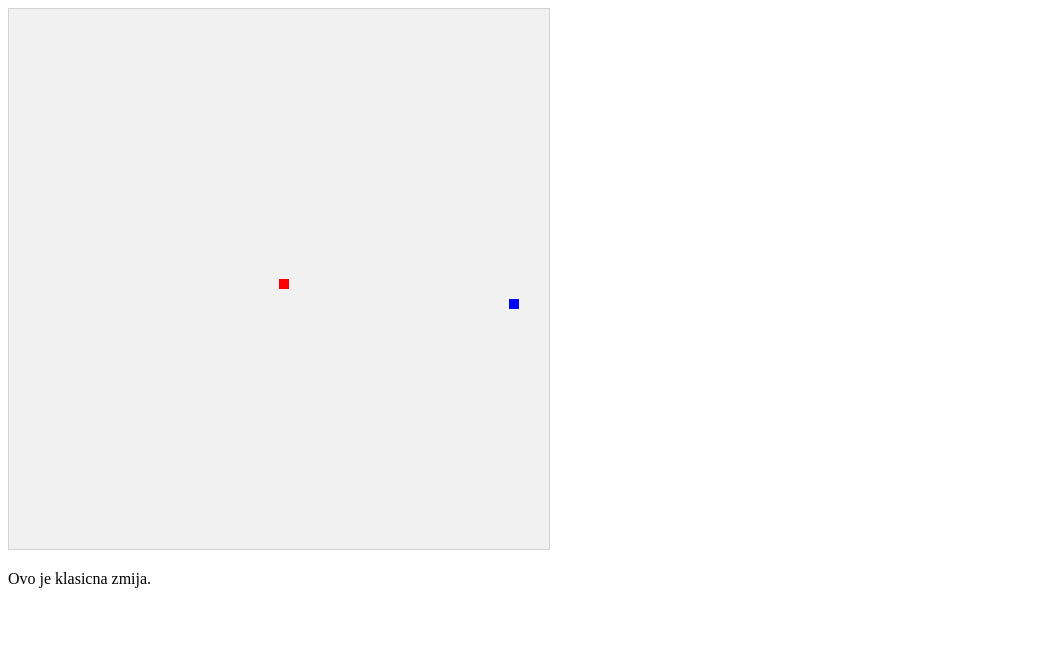
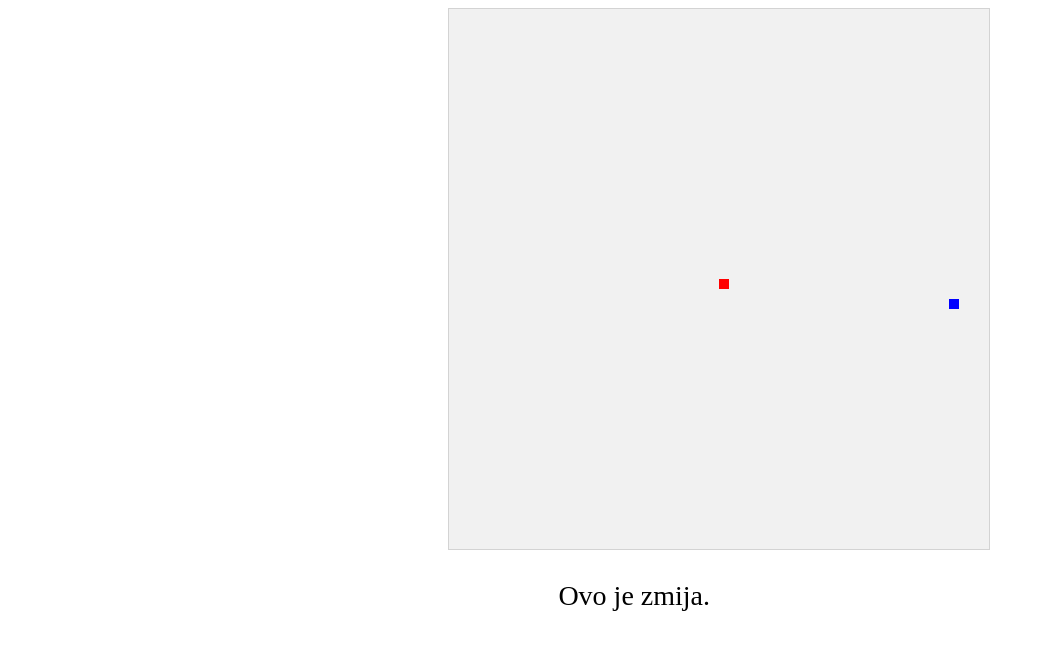
Before and after one commit to jakovnovak30/jakovnovak30.github.io, a plain HTML site: page zmija.html in a window 1280 px wide. Shown: the whole page, without its empty margins (0-1045 px from the left). Drawn offline with Linux system fonts and the light colour scheme.

Commit message:
Add files via upload

```diff
--- a/skripta.js
+++ b/skripta.js
@@ -12,7 +12,7 @@ function sleep(ms) {
 }
 
 function startGame(){
-    document.getElementById("demo").innerHTML = "Ovo je klasicna zmija.";
+    document.getElementById("demo").innerHTML = "Ovo je zmija.";
     displej.start();
     listax = [];
     listay = [];
@@ -135,5 +135,9 @@ async function Loop(){
   }
   displej.clear();
   displej.ispis("Gejm over!");
-  document.getElementById("demo").innerHTML = '<button onclick="startGame()"> Restart </button>';
+  var gumb1 = '<button onclick="startGame()"> Restart </button>';
+  var gumb2 = '<button onclick="window.location.href=';
+  gumb2 += "'index.html'";
+  gumb2 += '"> Quit </button>';
+  document.getElementById("demo").innerHTML = gumb1 + gumb2;
 }
--- a/zmija.html
+++ b/zmija.html
@@ -7,17 +7,25 @@
   canvas {
       border:1px solid #d3d3d3;
       background-color: #f1f1f1;
+      position:absolute;
+      margin-left:55vh;
+  }
+  p{
+    position:absolute;
+    bottom:20vh;
+    margin-left:43%;
+    font-size:28px;
   }
   </style>
 </head>
 
 <body onload="startGame()">
 
-<script src="skripta.js">
+  <script src="skripta.js">
 
-</script>
+  </script>
 
-<p id="demo">  </p>
+  <p id="demo">  </p>
 
 </body>
 
```
